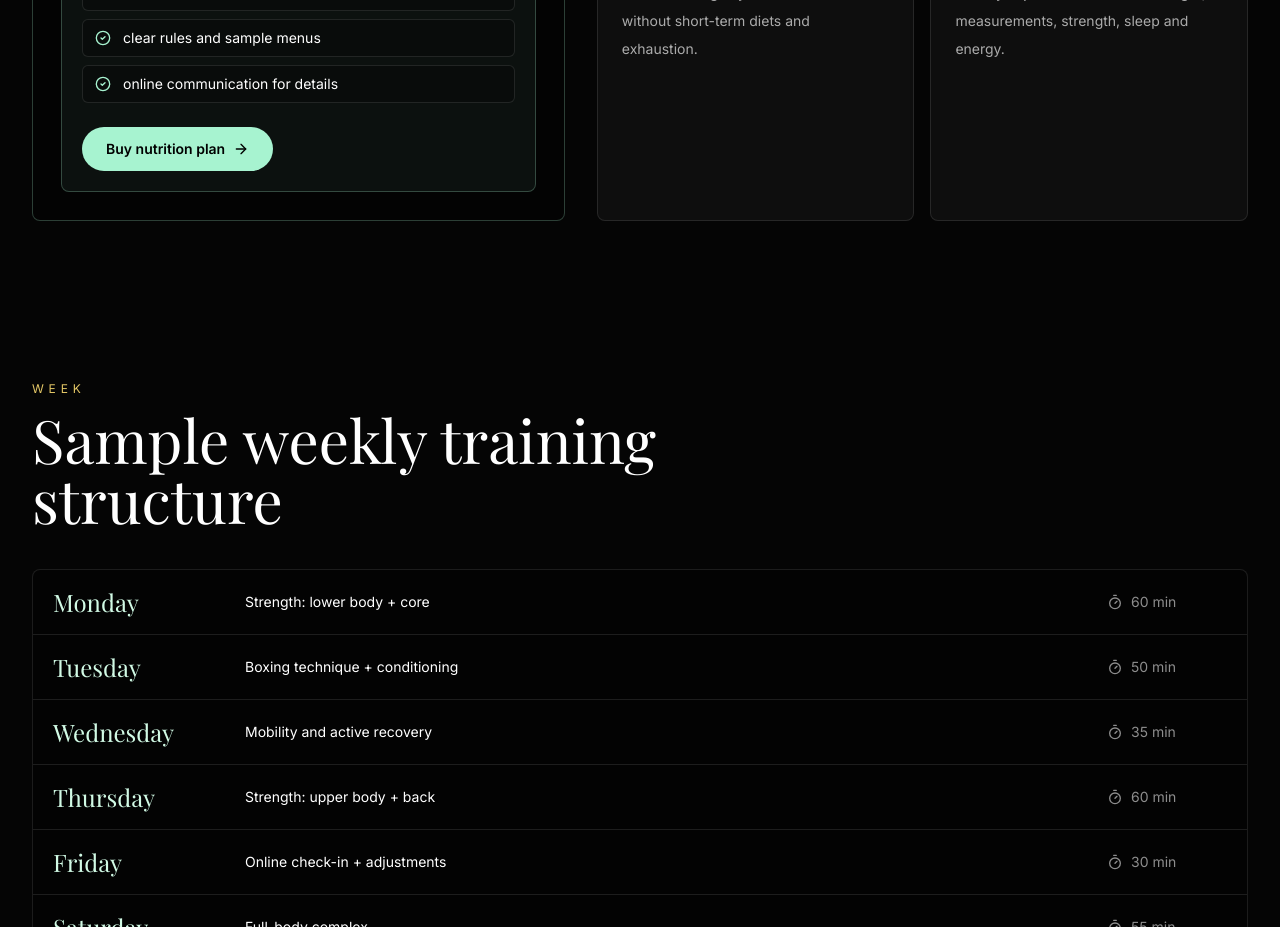
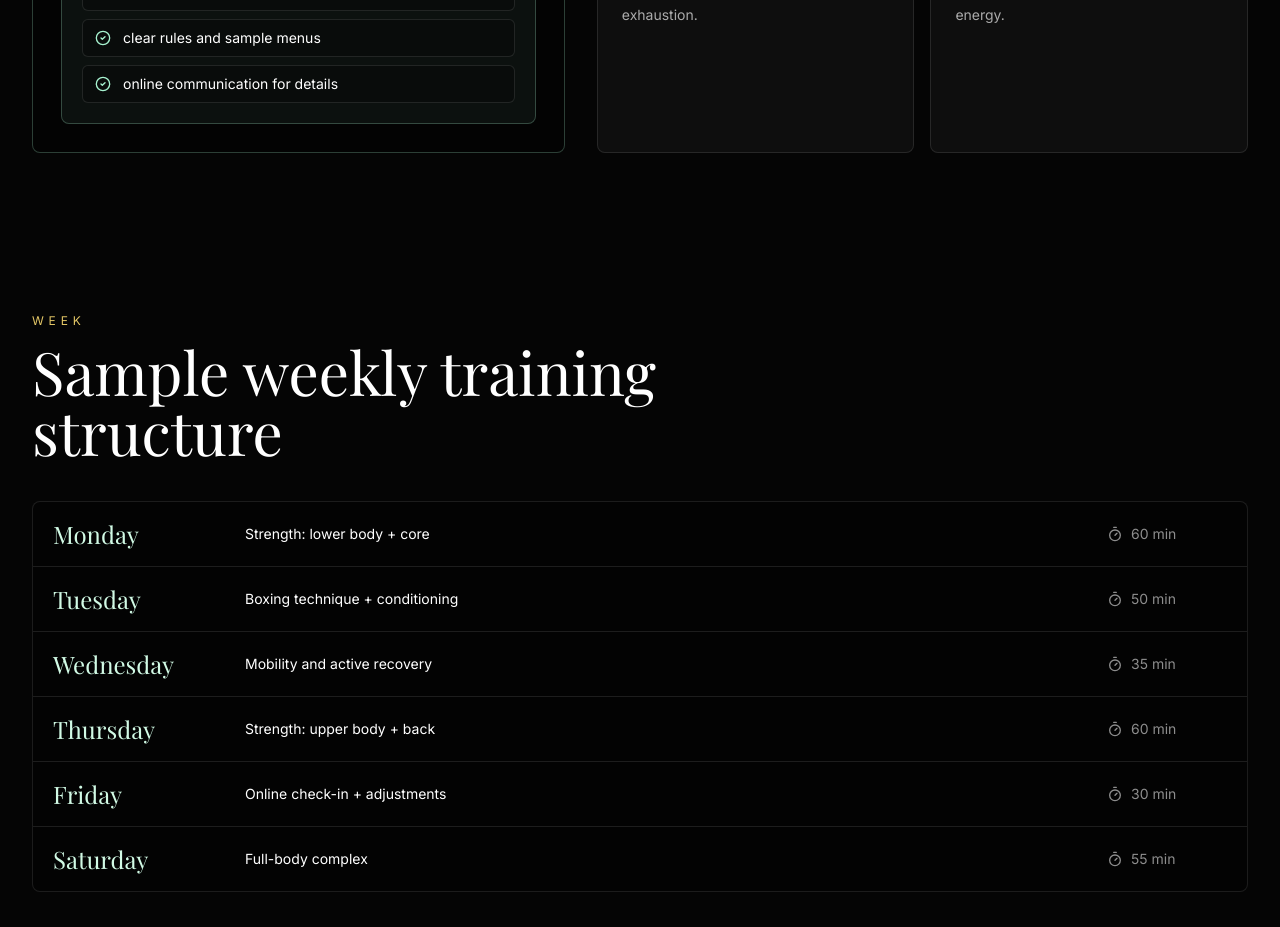
Before and after one commit to OvertopEU/training-system, a Next.js app: page /trainer in a window 1280 px wide. Shown: the part 6520-7447 px from the top of the page. Built offline with nearby package versions, Linux system fonts and the light colour scheme; no server answers; a web font is replaced by a local one.

Commit message:
Remove nutrition plan purchase flow

```diff
--- a/src/app/api/trainer/nutrition-checkout/route.ts
+++ /dev/null
@@ -1,49 +0,0 @@
-import { headers } from "next/headers";
-import { NextResponse } from "next/server";
-import { assertStripe } from "@/lib/stripe";
-
-const supportedLangs = ["en", "bg", "de", "fr", "es"] as const;
-
-export async function POST(request: Request) {
-  const priceId = process.env.TRAINER_NUTRITION_PRICE_ID ?? process.env.TRAINER_DEPOSIT_PRICE_ID;
-
-  if (!priceId) {
-    return NextResponse.json({ error: "Nutrition plan price is not configured." }, { status: 500 });
-  }
-
-  if (!process.env.STRIPE_SECRET_KEY || process.env.STRIPE_SECRET_KEY.includes("replace")) {
-    return NextResponse.json({ error: "Stripe secret key is not configured." }, { status: 500 });
-  }
-
-  const body = (await request.json().catch(() => ({}))) as { lang?: string };
-  const lang: (typeof supportedLangs)[number] = supportedLangs.includes(body.lang as (typeof supportedLangs)[number])
-    ? (body.lang as (typeof supportedLangs)[number])
-    : "en";
-  const siteUrl = process.env.NEXT_PUBLIC_SITE_URL ?? headers().get("origin") ?? "http://localhost:3000";
-  const localizedTrainerPath = lang === "en" ? "/trainer" : `/trainer?lang=${lang}`;
-  const returnUrl = `${siteUrl}${localizedTrainerPath}#nutrition`;
-
-  try {
-    const session = await assertStripe().checkout.sessions.create({
-      mode: "payment",
-      line_items: [
-        {
-          price: priceId,
-          quantity: 1
-        }
-      ],
-      allow_promotion_codes: true,
-      success_url: returnUrl,
-      cancel_url: returnUrl,
-      metadata: {
-        product: "nutrition_plan",
-        lang
-      }
-    });
-
-    return NextResponse.json({ url: session.url });
-  } catch (error) {
-    const message = error instanceof Error ? error.message : "Stripe checkout failed.";
-    return NextResponse.json({ error: message }, { status: 500 });
-  }
-}
--- a/src/app/trainer/page.tsx
+++ b/src/app/trainer/page.tsx
@@ -23,7 +23,6 @@ import {
 } from "lucide-react";
 import { Section } from "@/components/section";
 import { TrainerBookingForm } from "@/components/trainer-booking-form";
-import { TrainerPlanCheckoutButton } from "@/components/trainer-plan-checkout-button";
 
 type Lang = "en" | "bg" | "de" | "fr" | "es";
 
@@ -203,11 +202,6 @@ const content = {
     nutritionOfferTitle: "Хранителен режим с крайна цена",
     nutritionOfferText: "Започни директно с персонален режим, изграден около твоя график, цел и реални навици. Плащането е за целия план с ясна крайна цена.",
     nutritionOfferItems: ["индивидуален хранителен режим", "ясни правила и примерни менюта", "онлайн комуникация за уточнения"],
-    nutritionCheckout: {
-      button: "Купи хранителен режим",
-      loading: "Отварям Stripe...",
-      error: "Не успях да отворя плащането. Пиши ми в WhatsApp."
-    },
     nutrition: [
       { title: "Баланс на макроси", text: "Ясен дневен прием на протеин, въглехидрати и мазнини според целта и графика." },
       { title: "Реални храни", text: "Меню с достъпни продукти, лесна подготовка и варианти за дни с повече движение." },
@@ -337,11 +331,6 @@ const content = {
     nutritionOfferTitle: "Nutrition plan with final price",
     nutritionOfferText: "Start directly with a personal nutrition plan built around your schedule, goal and real habits. This is full-plan payment with a clear final price.",
     nutritionOfferItems: ["individual nutrition plan", "clear rules and sample menus", "online communication for details"],
-    nutritionCheckout: {
-      button: "Buy nutrition plan",
-      loading: "Opening Stripe...",
-      error: "I could not open the payment. Message me on WhatsApp."
-    },
     nutrition: [
       { title: "Macro balance", text: "Clear daily protein, carbohydrate and fat targets based on your goal and schedule." },
       { title: "Real food", text: "A menu with accessible products, simple preparation and options for more active days." },
@@ -412,11 +401,6 @@ const localizedContent: Record<Lang, TrainerCopy> = {
     nutritionOfferTitle: "Ernahrungsplan mit festem Endpreis",
     nutritionOfferText: "Starte direkt mit einem personlichen Ernahrungsplan, der zu deinem Zeitplan, Ziel und deinen realen Gewohnheiten passt. Das ist die Zahlung fur den kompletten Plan, keine Anzahlung.",
     nutritionOfferItems: ["individueller Ernahrungsplan", "klare Regeln und Beispielmenus", "Online-Kommunikation fur Details"],
-    nutritionCheckout: {
-      button: "Ernahrungsplan kaufen",
-      loading: "Stripe wird geoffnet...",
-      error: "Die Zahlung konnte nicht geoffnet werden. Schreib mir auf WhatsApp."
-    },
     directContact: `Direkt: ${whatsappDisplay}`,
     form: {
       ...content.en.form,
@@ -471,11 +455,6 @@ const localizedContent: Record<Lang, TrainerCopy> = {
     nutritionOfferTitle: "Plan nutritionnel avec prix final",
     nutritionOfferText: "Commence directement avec un plan nutritionnel personnel, adapte a ton emploi du temps, ton objectif et tes habitudes reelles. C'est le paiement du plan complet, pas un acompte.",
     nutritionOfferItems: ["plan nutritionnel individuel", "regles claires et exemples de menus", "communication en ligne pour les details"],
-    nutritionCheckout: {
-      button: "Acheter le plan nutritionnel",
-      loading: "Ouverture de Stripe...",
-      error: "Impossible d'ouvrir le paiement. Ecris-moi sur WhatsApp."
-    },
     directContact: `Direct: ${whatsappDisplay}`,
     form: {
       ...content.en.form,
@@ -530,11 +509,6 @@ const localizedContent: Record<Lang, TrainerCopy> = {
     nutritionOfferTitle: "Plan nutricional con precio final",
     nutritionOfferText: "Empieza directamente con un plan nutricional personal, creado alrededor de tu horario, objetivo y habitos reales. Es el pago del plan completo con precio final claro.",
     nutritionOfferItems: ["plan nutricional individual", "reglas claras y menus de ejemplo", "comunicacion online para detalles"],
-    nutritionCheckout: {
-      button: "Comprar plan nutricional",
-      loading: "Abriendo Stripe...",
-      error: "No pude abrir el pago. Escribeme por WhatsApp."
-    },
     directContact: `Directo: ${whatsappDisplay}`,
     form: {
       ...content.en.form,
@@ -821,7 +795,6 @@ export default function TrainerPage({ searchParams }: { searchParams?: TrainerSe
                   </p>
                 ))}
               </div>
-              <TrainerPlanCheckoutButton copy={copy.nutritionCheckout} lang={lang} />
             </div>
           </div>
           <div className="grid gap-4 sm:grid-cols-2">
--- a/src/components/trainer-plan-checkout-button.tsx
+++ /dev/null
@@ -1,56 +0,0 @@
-"use client";
-
-import { useState } from "react";
-import { ArrowRight } from "lucide-react";
-
-type TrainerPlanCheckoutCopy = {
-  button: string;
-  loading: string;
-  error: string;
-};
-
-type TrainerLang = "en" | "bg" | "de" | "fr" | "es";
-
-export function TrainerPlanCheckoutButton({ copy, lang }: { copy: TrainerPlanCheckoutCopy; lang: TrainerLang }) {
-  const [message, setMessage] = useState("");
-  const [isLoading, setIsLoading] = useState(false);
-
-  async function startCheckout() {
-    setIsLoading(true);
-    setMessage(copy.loading);
-
-    try {
-      const response = await fetch("/api/trainer/nutrition-checkout", {
-        method: "POST",
-        headers: { "Content-Type": "application/json" },
-        body: JSON.stringify({ lang })
-      });
-
-      const data = (await response.json()) as { url?: string; error?: string };
-
-      if (!response.ok || !data.url) {
-        throw new Error(data.error ?? "Checkout failed");
-      }
-
-      window.location.href = data.url;
-    } catch {
-      setMessage(copy.error);
-      setIsLoading(false);
-    }
-  }
-
-  return (
-    <div className="mt-6">
-      <button
-        type="button"
-        onClick={startCheckout}
-        disabled={isLoading}
-        className="inline-flex w-full items-center justify-center gap-2 rounded-full bg-emerald-200 px-6 py-3 text-sm font-semibold text-black transition hover:bg-white disabled:cursor-not-allowed disabled:opacity-60 sm:w-auto"
-      >
-        {isLoading ? copy.loading : copy.button}
-        <ArrowRight size={16} />
-      </button>
-      {message ? <p className="mt-3 text-sm text-white/60">{message}</p> : null}
-    </div>
-  );
-}
```
Also changed, not shown: 2 other files (tests, documents, lock files or other folders).
